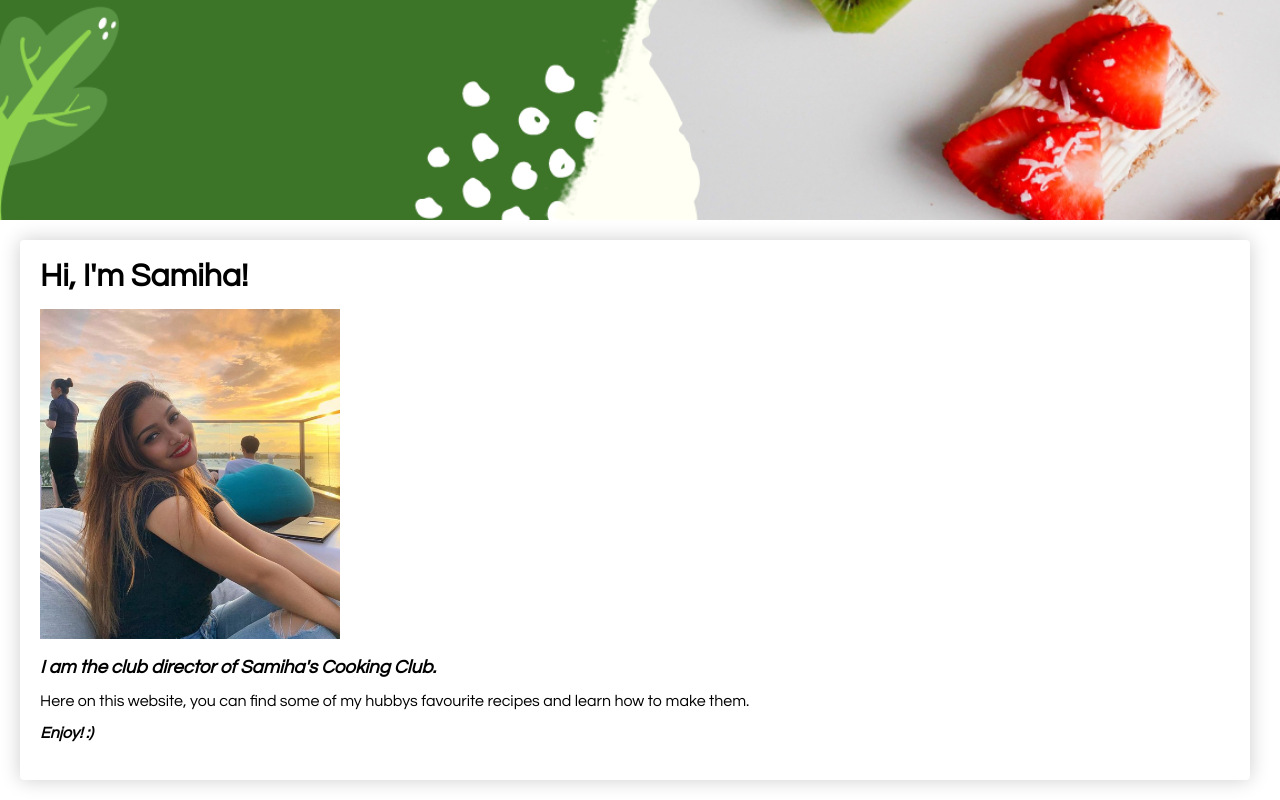
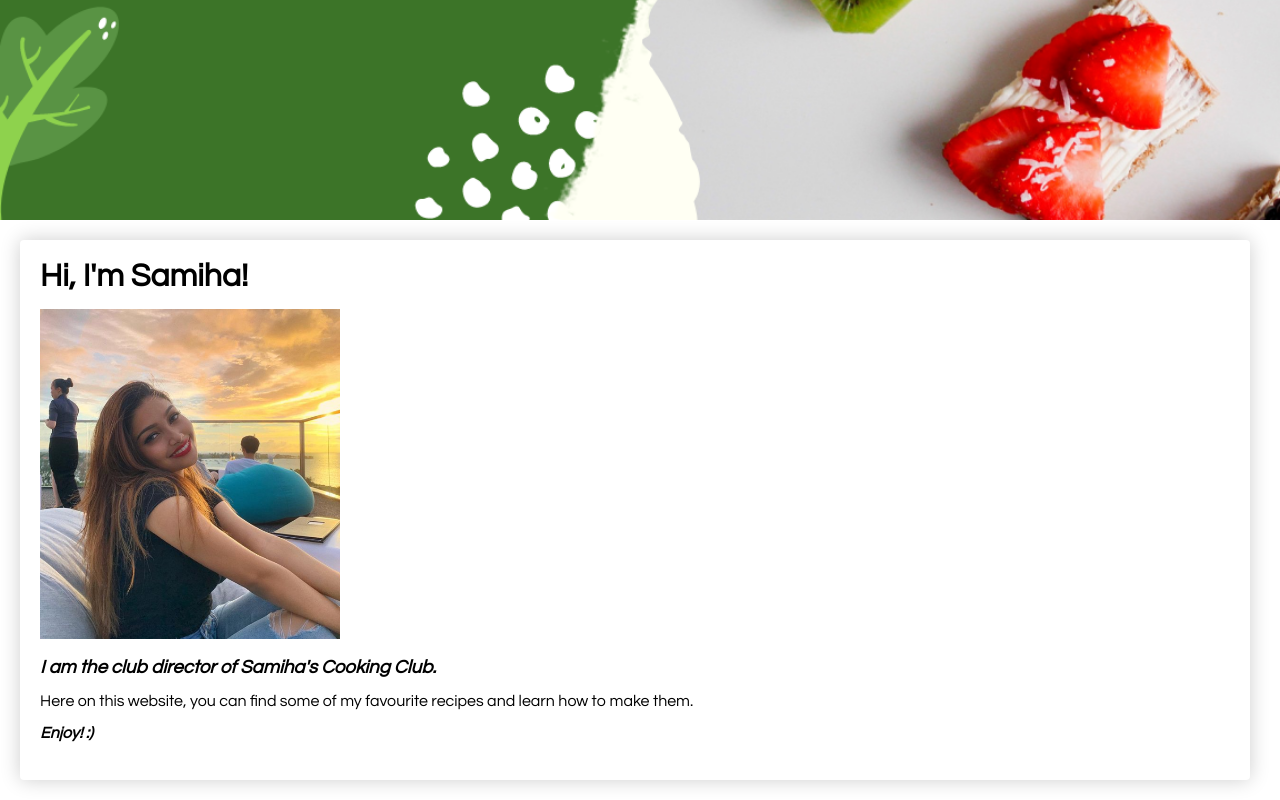
Before and after one commit to samihahoque/Samihas-Recipes, a plain HTML site: page index.html in a window 1280 px wide. Shown: the part 580-1380 px from the top of the page. Drawn offline with Linux system fonts and the light colour scheme.

Commit message:
prod deploy

```diff
--- a/index.html
+++ b/index.html
@@ -34,7 +34,7 @@
             <br>
             <h3><i>I am the club director of Samiha's Cooking Club.</i></h3>
             <br>
-            <p>Here on this website, you can find some of my hubbys favourite recipes and learn how to make them.</p>
+            <p>Here on this website, you can find some of my favourite recipes and learn how to make them.</p>
             <br>
             <p><b><i>Enjoy! :)</i></b></p>
         </div>
```
